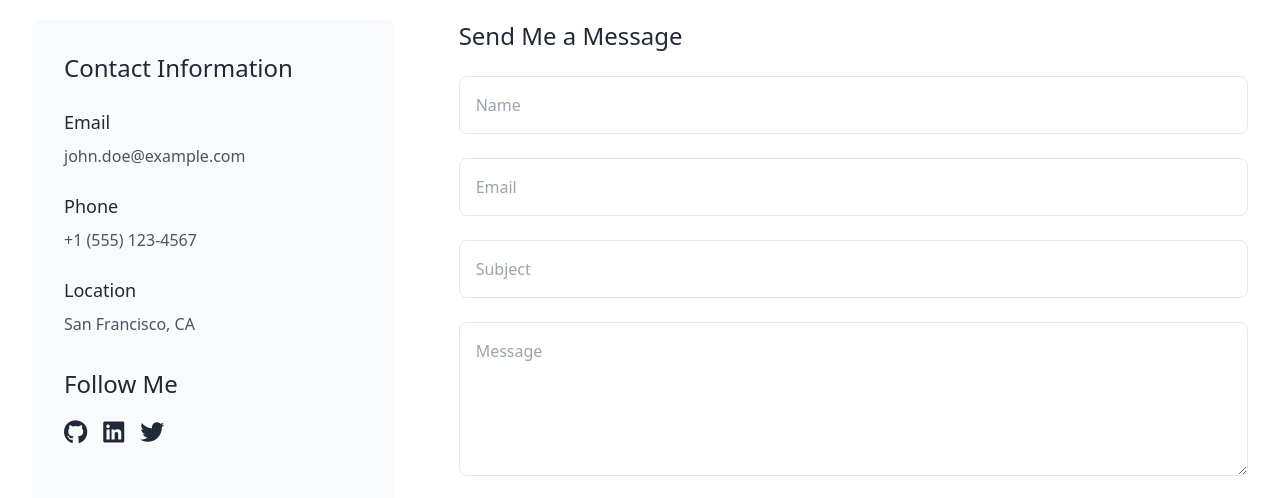
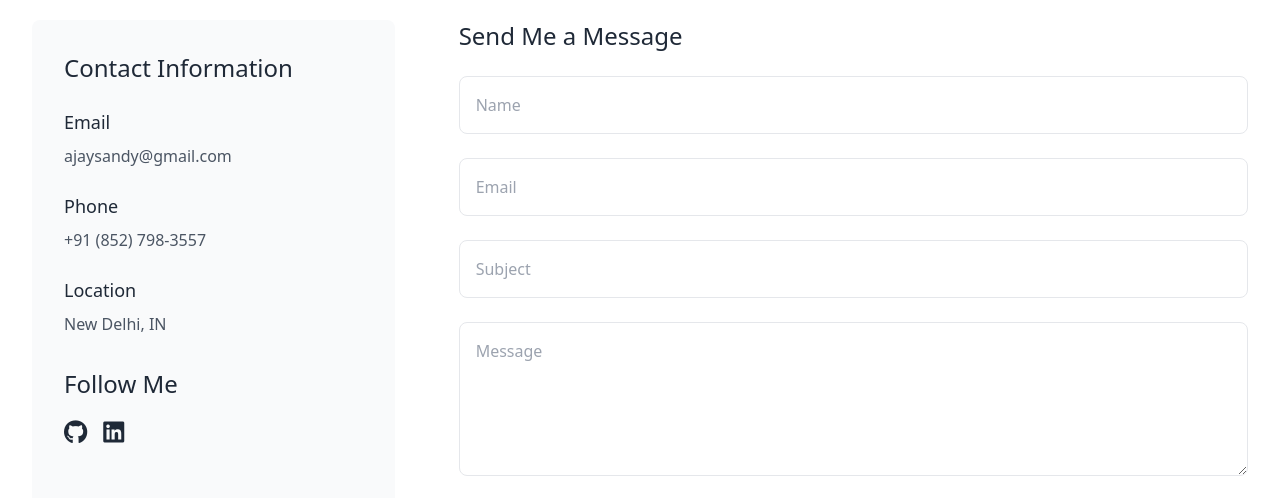
Before and after one commit to ajay3009/portfolio, a React (Vite) app: page / in a window 1280 px wide. Shown: the part 4768-5266 px from the top of the page. Built offline with nearby package versions, Linux system fonts and the light colour scheme.

Commit message:
Contact section updated

```diff
--- a/src/components/sections/Contact.jsx
+++ b/src/components/sections/Contact.jsx
@@ -24,28 +24,25 @@ const Contact = () => {
             <div className="space-y-6">
               <div>
                 <h4 className="text-lg text-gray-800 mb-2">Email</h4>
-                <p className="text-gray-600">john.doe@example.com</p>
+                <p className="text-gray-600">ajaysandy@gmail.com</p>
               </div>
               <div>
                 <h4 className="text-lg text-gray-800 mb-2">Phone</h4>
-                <p className="text-gray-600">+1 (555) 123-4567</p>
+                <p className="text-gray-600">+91 (852) 798-3557</p>
               </div>
               <div>
                 <h4 className="text-lg text-gray-800 mb-2">Location</h4>
-                <p className="text-gray-600">San Francisco, CA</p>
+                <p className="text-gray-600">New Delhi, IN</p>
               </div>
             </div>
 
             <h3 className="text-2xl text-gray-800 mt-8 mb-4">Follow Me</h3>
             <div className="flex gap-4">
-              <a href="https://github.com" target="_blank" rel="noopener noreferrer" className="text-2xl text-gray-800 hover:text-primary transition-colors">
+              <a href="https://github.com/ajay3009" target="_blank" rel="noopener noreferrer" className="text-2xl text-gray-800 hover:text-primary transition-colors">
                 <i className="fab fa-github"></i>
               </a>
-              <a href="https://linkedin.com" target="_blank" rel="noopener noreferrer" className="text-2xl text-gray-800 hover:text-primary transition-colors">
+              <a href="https://www.linkedin.com/in/ajay-kumar-pandit-b15666bb/" target="_blank" rel="noopener noreferrer" className="text-2xl text-gray-800 hover:text-primary transition-colors">
                 <i className="fab fa-linkedin"></i>
-              </a>
-              <a href="https://twitter.com" target="_blank" rel="noopener noreferrer" className="text-2xl text-gray-800 hover:text-primary transition-colors">
-                <i className="fab fa-twitter"></i>
               </a>
             </div>
           </div>
```
Also changed, not shown: 1 other file (tests, documents, lock files or other folders).
